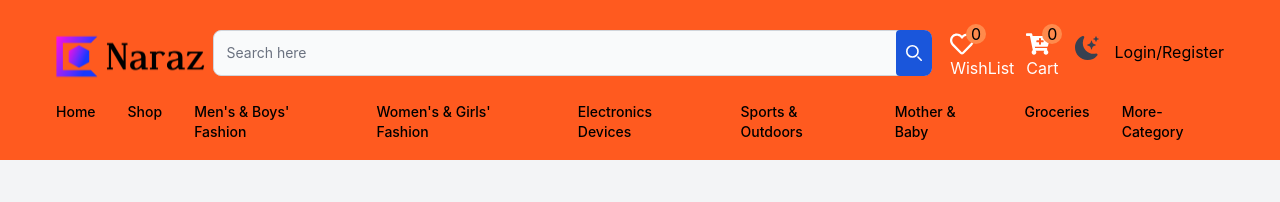
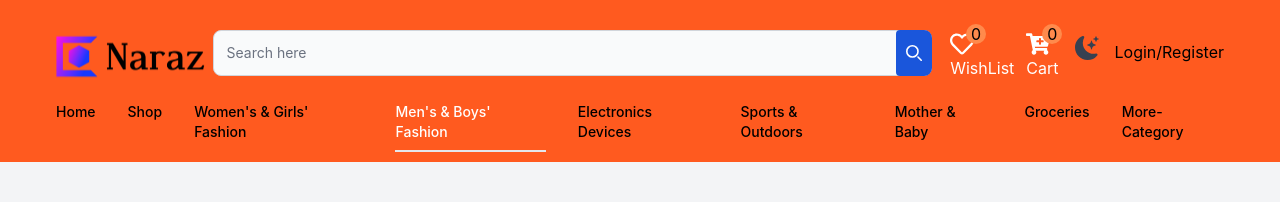
Before and after one commit to najmulhouda/Naraz, a Next.js app: page /boys in a window 1280 px wide. Shown: the top 202 px of the page. Built offline with nearby package versions, Linux system fonts and the light colour scheme; no server answers; the database is empty.

Commit message:
electronics pages created

```diff
--- a/layouts/Header1.tsx
+++ b/layouts/Header1.tsx
@@ -175,7 +175,7 @@ const Header1 = () => {
               className={
                 router.pathname == "/"
                   ? " border-b-2 text-white pb-2"
-                  : "hover:border-b-2 pb2"
+                  : "hover:border-b-2 pb-2"
               }
             >
               <Link href={`${baseUrl}/`}>Home</Link>
@@ -189,32 +189,41 @@ const Header1 = () => {
             >
               <Link href={`${baseUrl}/shop`}>Shop</Link>
             </span>
-            <span
+            {/* <span
               className={
                 router.pathname == "/boys' Fashion"
                   ? " border-b-2 text-white pb-2"
-                  : "hover:border-b-2 dropdownHoverButton pb-2"
+                  : "hover:border-b-2 pb-2"
+              }
+            >
+              <Link href={`${baseUrl}/boys`}>Men's & Boys' Fashion</Link>
+            </span> */}
+            <span
+              className={
+                router.pathname == "/girls"
+                  ? " border-b-2 text-white pb-2"
+                  : "hover:border-b-2 pb-2"
+              }
+            >
+              <Link href={`${baseUrl}/girls`}>Women's & Girls' Fashion</Link>
+            </span>
+            <span
+              className={
+                router.pathname == "/boys"
+                  ? " border-b-2 text-white pb-2"
+                  : "hover:border-b-2 pb-2"
               }
             >
               <Link href={`${baseUrl}/boys`}>Men's & Boys' Fashion</Link>
             </span>
             <span
               className={
-                router.pathname == "/shop"
+                router.pathname == "/electronics"
                   ? " border-b-2 text-white pb-2"
                   : "hover:border-b-2 pb-2"
               }
             >
-              <Link href={`${baseUrl}/shop`}>Women's & Girls' Fashion</Link>
-            </span>
-            <span
-              className={
-                router.pathname == "/shop"
-                  ? " border-b-2 text-white pb-2"
-                  : "hover:border-b-2 pb-2"
-              }
-            >
-              <Link href={`${baseUrl}/shop`}> Electronics Devices</Link>
+              <Link href={`${baseUrl}/electronics`}> Electronics Devices</Link>
             </span>
             <span
               className={
--- /dev/null
+++ b/pages/electronics.tsx
@@ -0,0 +1,21 @@
+import Head from "next/head";
+
+import NewArrival from "@/components/Home/NewArrival";
+
+import Layout from "@/layouts/Layout";
+
+const HomePage = () => {
+  return (
+    <Layout>
+      <Head>
+        <title>Trusted online store | E-Commerce</title>
+      </Head>
+
+      <div className="w-full pt-10">
+        <NewArrival />
+      </div>
+    </Layout>
+  );
+};
+
+export default HomePage;
--- /dev/null
+++ b/pages/girls.tsx
@@ -0,0 +1,21 @@
+import Head from "next/head";
+
+import NewArrival from "@/components/Home/NewArrival";
+
+import Layout from "@/layouts/Layout";
+
+const HomePage = () => {
+  return (
+    <Layout>
+      <Head>
+        <title>Trusted online store | E-Commerce</title>
+      </Head>
+
+      <div className="w-full pt-10">
+        <NewArrival />
+      </div>
+    </Layout>
+  );
+};
+
+export default HomePage;
```
Also changed, not shown: pages/sports.tsx (renamed from pages/shop.tsx).
